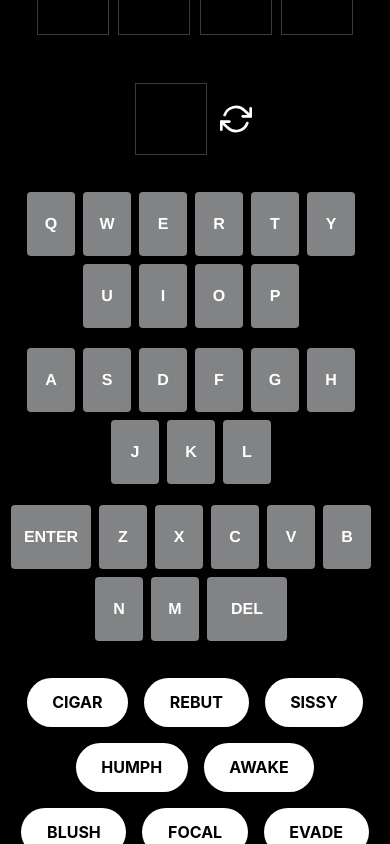
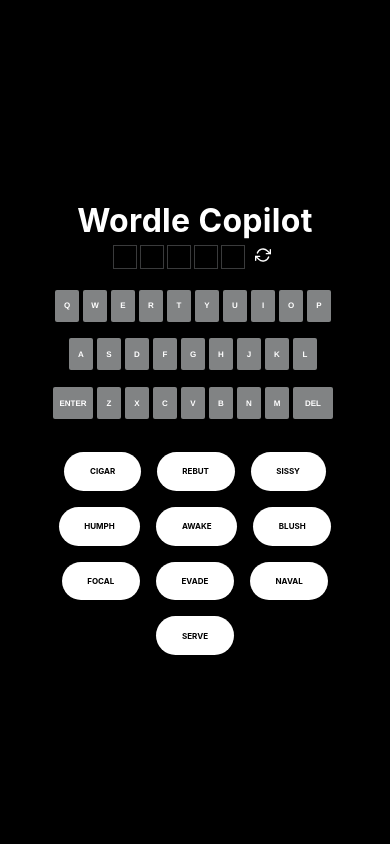
Before and after one commit to Sync271/wordle-copilot, a Next.js app: page / in a window 390 px wide. Built offline with nearby package versions, Linux system fonts and the light colour scheme.

Commit message:
better mobile support

```diff
--- a/components/Tiles.tsx
+++ b/components/Tiles.tsx
@@ -73,6 +73,7 @@ function Tiles({
 		<div className="row">
 			{tiles()}
 			<RefreshCw
+				className="reset"
 				onClick={() => {
 					setLetters([]);
 					setLetterColors([]);
@@ -80,7 +81,6 @@ function Tiles({
 					setAlphabet(alphabetDict);
 				}}
 				color="white"
-				style={{ padding: "0 .5rem", height: "7.5em", width: "3em" }}
 			/>
 		</div>
 	);
--- a/styles/globals.css
+++ b/styles/globals.css
@@ -29,6 +29,7 @@ a {
 }
 
 .title {
+	margin-top: 2rem;
 	font-weight: 700;
 	font-size: 2rem;
 	line-height: 100%;
@@ -64,15 +65,6 @@ a {
 	touch-action: manipulation;
 	justify-content: center;
 	flex-shrink: 0;
-}
-
-@media only screen and (max-width: 600px) {
-	.row {
-		flex-wrap: wrap;
-	}
-	.container {
-		flex-shrink: 0;
-	}
 }
 
 .game {
@@ -146,3 +138,33 @@ a {
 	gap: 1rem;
 	margin: 1em;
 }
+
+.reset {
+	padding: 0 0.5em;
+	height: 7.5em;
+	width: 3em;
+}
+
+@media only screen and (max-width: 600px) {
+	.tile {
+		font-size: 1rem;
+	}
+	.container {
+		flex-shrink: 0;
+	}
+
+	.key,
+	.special-key {
+		font-size: 0.5rem;
+	}
+
+	.reset {
+		padding: 0 0.5em;
+		height: 2.25em;
+		width: 2em;
+	}
+
+	.pill {
+		font-size: 0.5rem;
+	}
+}
```
